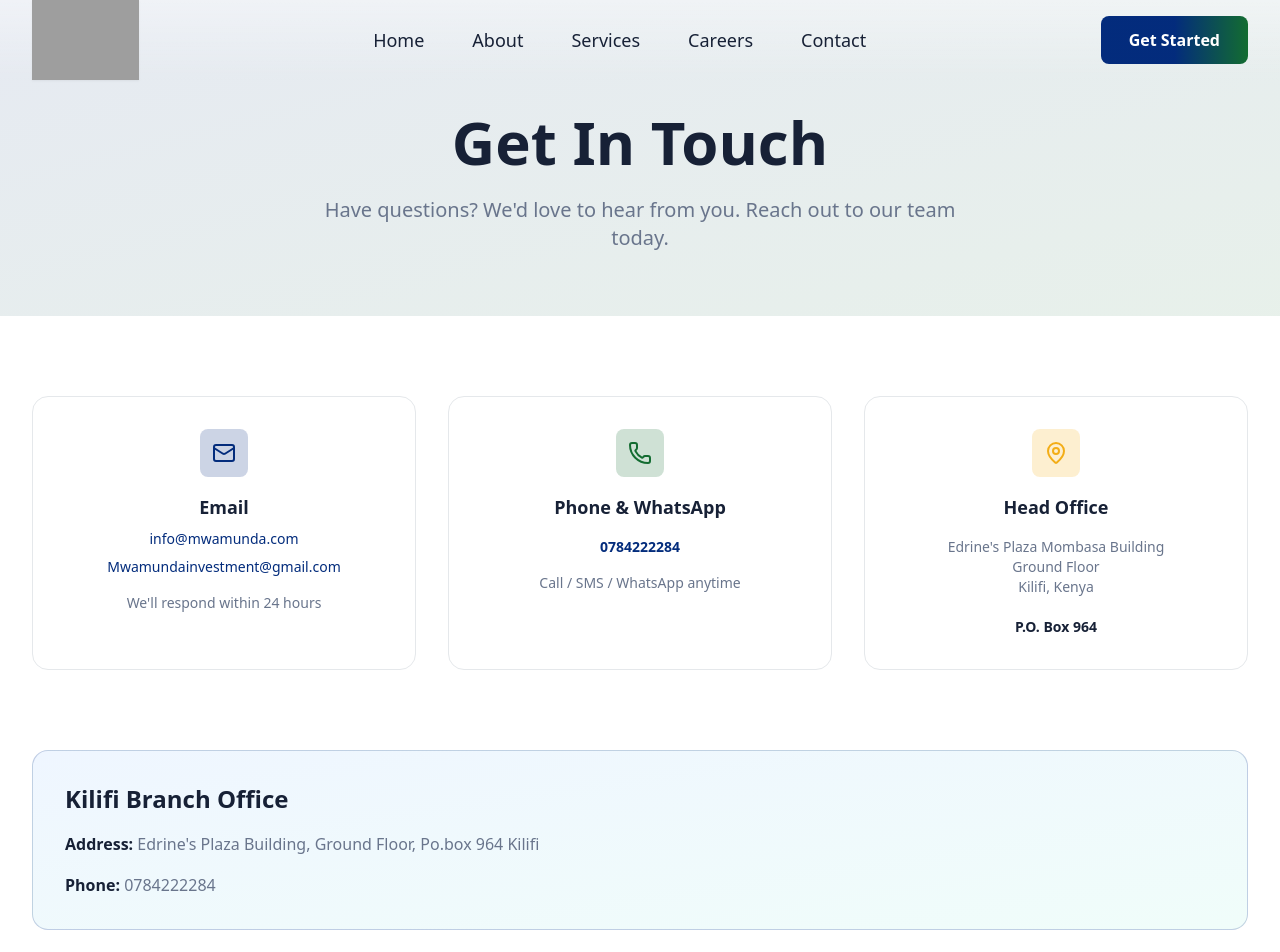
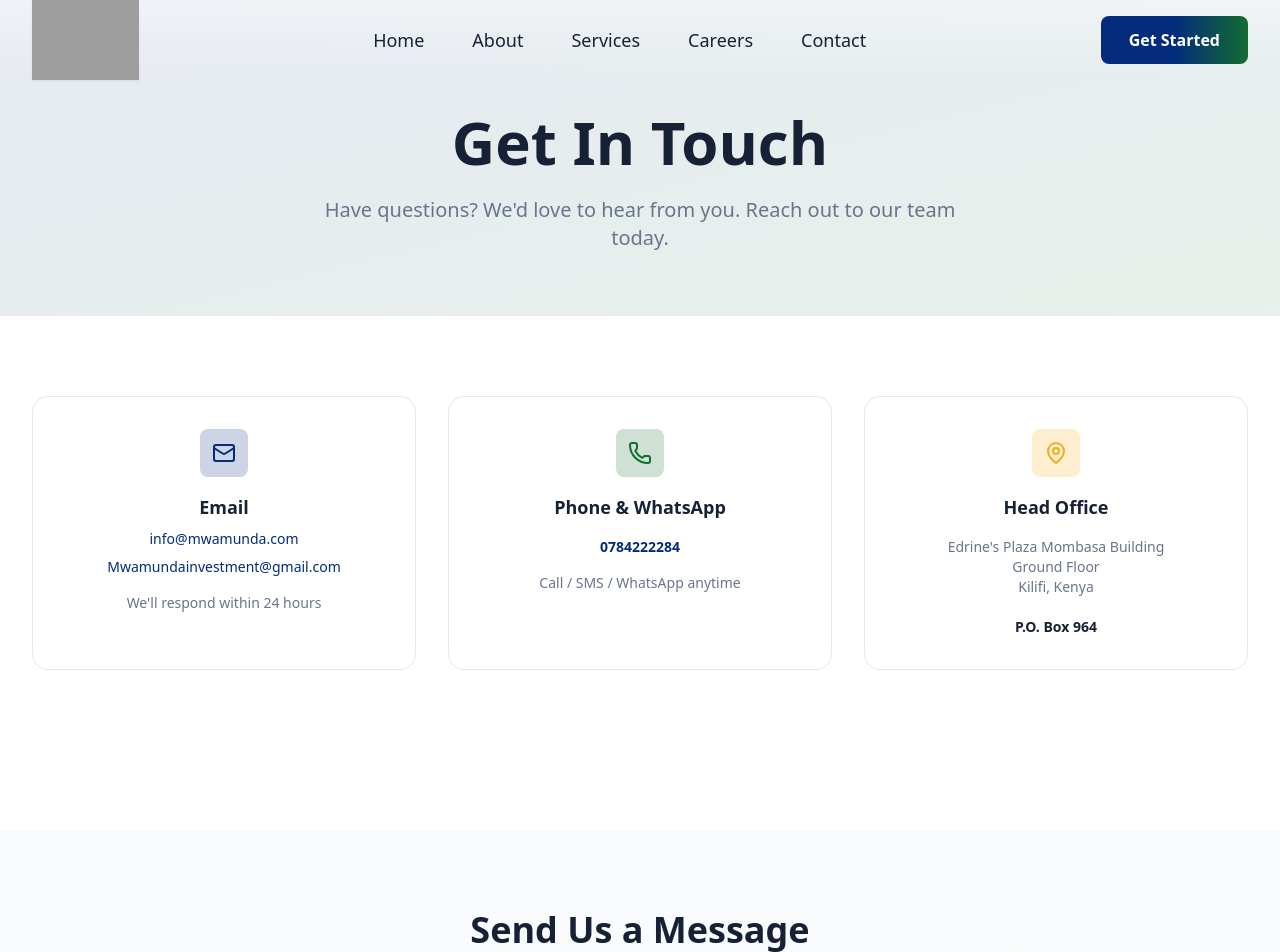
Before and after one commit to swairua/mwamunda, a React (Vite) app: page /contact in a window 1280 px wide. Shown: the top 952 px of the page. Built offline with nearby package versions, Linux system fonts and the light colour scheme; grey boxes are pictures that could not be loaded.

Commit message:
Remove Kilifi Branch Office section
cgen-a86cefd515eb4f3caa43be39b85353bb

```diff
--- a/client/pages/Contact.tsx
+++ b/client/pages/Contact.tsx
@@ -169,19 +169,6 @@ export default function Contact() {
             </div>
           </div>
 
-          {/* Alternative Location */}
-          <div className="mb-12 p-8 rounded-2xl bg-gradient-to-br from-blue-50 to-teal-50 border border-primary/20 animate-fade-in">
-            <h3 className="text-2xl font-bold text-foreground mb-4">
-              Kilifi Branch Office
-            </h3>
-            <p className="text-muted-foreground leading-relaxed mb-4">
-              <strong className="text-foreground">Address:</strong> Edrine's
-              Plaza Building, Ground Floor, Po.box 964 Kilifi
-            </p>
-            <p className="text-muted-foreground">
-              <strong className="text-foreground">Phone:</strong> 0784222284
-            </p>
-          </div>
         </div>
       </section>
 
```
